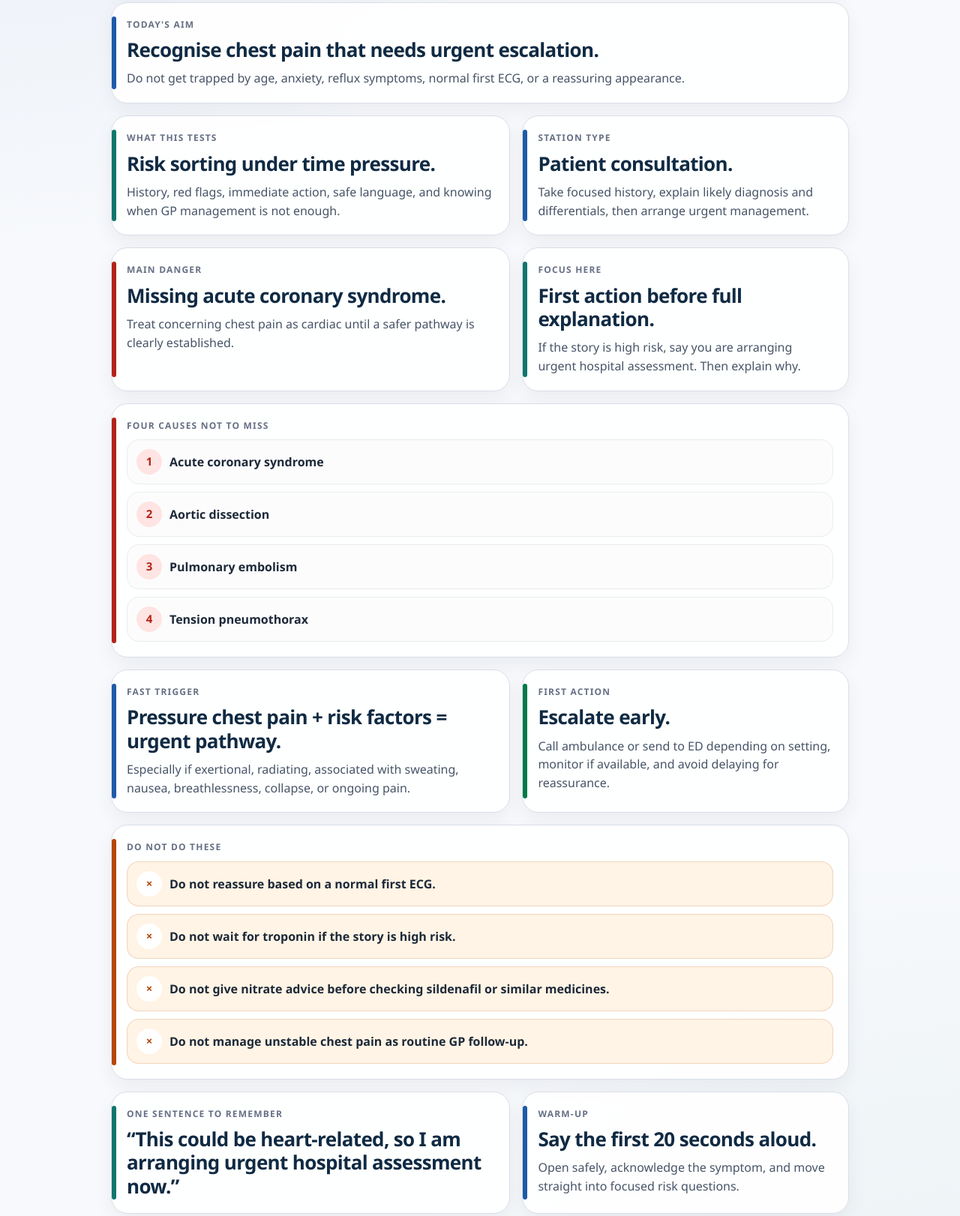
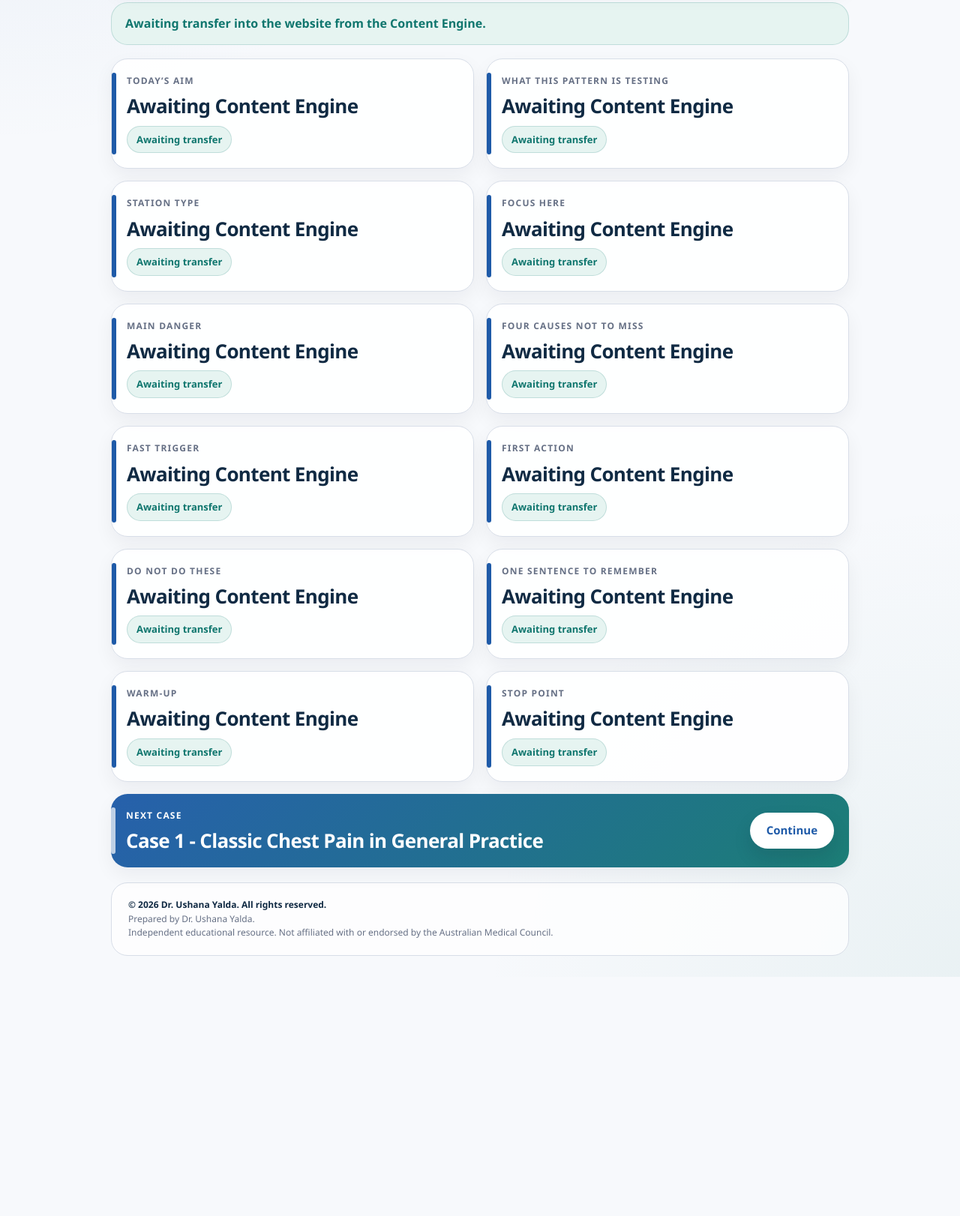
Before and after one commit to ushanayalda/Amc-clinical, a plain HTML site: page before-case.html in a window 1280 px wide. Shown: the part 402-2024 px from the top of the page at 75% size. After the commit the page ends 1705 px from the top, so only its background shows below. Drawn offline with Linux system fonts and the light colour scheme.

Commit message:
Update before-case.html

```diff
--- a/before-case.html
+++ b/before-case.html
@@ -214,6 +214,16 @@
       border-color: rgba(15, 118, 110, 0.18);
     }
 
+    .notice {
+      background: var(--soft-teal);
+      border: 1px solid rgba(15, 118, 110, 0.18);
+      color: var(--teal);
+      border-radius: var(--radius);
+      padding: 16px 18px;
+      margin-bottom: 18px;
+      font-weight: 650;
+    }
+
     .grid {
       display: grid;
       gap: 16px;
@@ -237,27 +247,7 @@
       bottom: 18px;
       width: 6px;
       border-radius: 999px;
-      background: transparent;
-    }
-
-    .card-blue::before {
       background: var(--blue);
-    }
-
-    .card-red::before {
-      background: var(--red);
-    }
-
-    .card-teal::before {
-      background: var(--teal);
-    }
-
-    .card-amber::before {
-      background: var(--amber);
-    }
-
-    .card-green::before {
-      background: var(--green);
     }
 
     .card-title {
@@ -278,82 +268,23 @@
       letter-spacing: -0.025em;
     }
 
-    .card-text {
-      margin: 10px 0 0;
-      color: #475467;
-      font-size: 16px;
-      font-weight: 500;
-      line-height: 1.55;
+    .placeholder {
+      margin-top: 10px;
+      display: inline-flex;
+      width: fit-content;
+      border-radius: 999px;
+      padding: 8px 12px;
+      color: var(--teal);
+      background: var(--soft-teal);
+      border: 1px solid rgba(15, 118, 110, 0.18);
+      font-size: 13px;
+      font-weight: 700;
     }
 
     .two-grid {
       display: grid;
-      grid-template-columns: 1.1fr 0.9fr;
+      grid-template-columns: repeat(2, 1fr);
       gap: 16px;
-    }
-
-    .danger-list {
-      display: grid;
-      gap: 10px;
-      margin-top: 10px;
-    }
-
-    .danger-item {
-      display: grid;
-      grid-template-columns: 34px 1fr;
-      align-items: center;
-      gap: 10px;
-      border: 1px solid #EAECF0;
-      border-radius: 16px;
-      padding: 12px;
-      background: #FCFCFD;
-    }
-
-    .danger-icon {
-      width: 34px;
-      height: 34px;
-      display: inline-grid;
-      place-items: center;
-      border-radius: 999px;
-      color: var(--red);
-      background: var(--soft-red);
-      font-weight: 800;
-      font-size: 15px;
-    }
-
-    .danger-name {
-      color: #1D2939;
-      font-weight: 650;
-      line-height: 1.25;
-    }
-
-    .do-not-grid {
-      display: grid;
-      gap: 10px;
-      margin-top: 10px;
-    }
-
-    .do-not {
-      display: grid;
-      grid-template-columns: 34px 1fr;
-      align-items: center;
-      gap: 10px;
-      border: 1px solid rgba(181, 71, 8, 0.18);
-      border-radius: 16px;
-      padding: 12px;
-      background: var(--soft-amber);
-    }
-
-    .do-not-icon {
-      width: 34px;
-      height: 34px;
-      display: inline-grid;
-      place-items: center;
-      border-radius: 999px;
-      color: var(--amber);
-      background: #FFFFFF;
-      font-weight: 800;
-      font-size: 15px;
     }
 
     .action-card {
@@ -364,13 +295,12 @@
     }
 
     .action-card .card-title,
-    .action-card .card-text,
     .action-card .card-main {
       color: #FFFFFF;
     }
 
-    .action-card .card-text {
-      opacity: 0.9;
+    .action-card::before {
+      background: rgba(255, 255, 255, 0.7);
     }
 
     .action-row {
@@ -473,7 +403,7 @@
   <main class="page">
     <header class="topbar">
       <section class="brand" aria-label="Site identity">
-        <h1 class="brand-title">AMC Clinical Case Pathway</h1>
+        <h1 class="brand-title">AMC Clinical Pathway</h1>
         <p class="brand-credit">Prepared by Dr. Ushana Yalda</p>
       </section>
 
@@ -485,153 +415,117 @@
     </header>
 
     <section class="hero">
-      <p class="eyebrow">Before the case</p>
+      <p class="eyebrow">Before the Case</p>
       <h2 class="hero-title">Dangerous Chest Pain</h2>
       <p class="hero-subtitle">
-        Start by thinking danger first. Your job is not to prove the benign cause. Your job is to avoid missing the life-threatening one.
+        Transfer-ready display page. Clinical content must be inserted exactly from the Content Engine.
       </p>
 
       <div class="hero-strip">
-        <span class="hero-pill pill-risk">Can kill fast</span>
+        <span class="hero-pill pill-risk">Phase 1 - Can Kill Fast</span>
         <span class="hero-pill pill-pattern">Pattern 1</span>
-        <span class="hero-pill pill-next">Next: Case 1</span>
+        <span class="hero-pill pill-next">Current unit</span>
       </div>
     </section>
 
-    <section class="grid" aria-label="Before the case cards">
-      <article class="card card-blue">
-        <p class="card-title">Today's aim</p>
-        <p class="card-main">Recognise chest pain that needs urgent escalation.</p>
-        <p class="card-text">
-          Do not get trapped by age, anxiety, reflux symptoms, normal first ECG, or a reassuring appearance.
-        </p>
-      </article>
+    <section class="notice">
+      Awaiting transfer into the website from the Content Engine.
+    </section>
 
+    <section class="grid" aria-label="Before the case content placeholders">
       <section class="two-grid">
-        <article class="card card-teal">
-          <p class="card-title">What this tests</p>
-          <p class="card-main">Risk sorting under time pressure.</p>
-          <p class="card-text">
-            History, red flags, immediate action, safe language, and knowing when GP management is not enough.
-          </p>
+        <article class="card">
+          <p class="card-title">Today’s Aim</p>
+          <p class="card-main">Awaiting Content Engine</p>
+          <span class="placeholder">Awaiting transfer</span>
         </article>
 
-        <article class="card card-blue">
-          <p class="card-title">Station type</p>
-          <p class="card-main">Patient consultation.</p>
-          <p class="card-text">
-            Take focused history, explain likely diagnosis and differentials, then arrange urgent management.
-          </p>
+        <article class="card">
+          <p class="card-title">What This Pattern Is Testing</p>
+          <p class="card-main">Awaiting Content Engine</p>
+          <span class="placeholder">Awaiting transfer</span>
         </article>
       </section>
 
       <section class="two-grid">
-        <article class="card card-red">
-          <p class="card-title">Main danger</p>
-          <p class="card-main">Missing acute coronary syndrome.</p>
-          <p class="card-text">
-            Treat concerning chest pain as cardiac until a safer pathway is clearly established.
-          </p>
+        <article class="card">
+          <p class="card-title">Station Type</p>
+          <p class="card-main">Awaiting Content Engine</p>
+          <span class="placeholder">Awaiting transfer</span>
         </article>
 
-        <article class="card card-teal">
-          <p class="card-title">Focus here</p>
-          <p class="card-main">First action before full explanation.</p>
-          <p class="card-text">
-            If the story is high risk, say you are arranging urgent hospital assessment. Then explain why.
-          </p>
+        <article class="card">
+          <p class="card-title">Focus Here</p>
+          <p class="card-main">Awaiting Content Engine</p>
+          <span class="placeholder">Awaiting transfer</span>
         </article>
       </section>
 
-      <article class="card card-red">
-        <p class="card-title">Four causes not to miss</p>
-        <div class="danger-list">
-          <div class="danger-item">
-            <span class="danger-icon">1</span>
-            <span class="danger-name">Acute coronary syndrome</span>
-          </div>
-          <div class="danger-item">
-            <span class="danger-icon">2</span>
-            <span class="danger-name">Aortic dissection</span>
-          </div>
-          <div class="danger-item">
-            <span class="danger-icon">3</span>
-            <span class="danger-name">Pulmonary embolism</span>
-          </div>
-          <div class="danger-item">
-            <span class="danger-icon">4</span>
-            <span class="danger-name">Tension pneumothorax</span>
-          </div>
-        </div>
-      </article>
-
       <section class="two-grid">
-        <article class="card card-blue">
-          <p class="card-title">Fast trigger</p>
-          <p class="card-main">Pressure chest pain + risk factors = urgent pathway.</p>
-          <p class="card-text">
-            Especially if exertional, radiating, associated with sweating, nausea, breathlessness, collapse, or ongoing pain.
-          </p>
+        <article class="card">
+          <p class="card-title">Main Danger</p>
+          <p class="card-main">Awaiting Content Engine</p>
+          <span class="placeholder">Awaiting transfer</span>
         </article>
 
-        <article class="card card-green">
-          <p class="card-title">First action</p>
-          <p class="card-main">Escalate early.</p>
-          <p class="card-text">
-            Call ambulance or send to ED depending on setting, monitor if available, and avoid delaying for reassurance.
-          </p>
+        <article class="card">
+          <p class="card-title">Four Causes Not to Miss</p>
+          <p class="card-main">Awaiting Content Engine</p>
+          <span class="placeholder">Awaiting transfer</span>
         </article>
       </section>
 
-      <article class="card card-amber">
-        <p class="card-title">Do not do these</p>
-        <div class="do-not-grid">
-          <div class="do-not">
-            <span class="do-not-icon">×</span>
-            <span class="danger-name">Do not reassure based on a normal first ECG.</span>
-          </div>
-          <div class="do-not">
-            <span class="do-not-icon">×</span>
-            <span class="danger-name">Do not wait for troponin if the story is high risk.</span>
-          </div>
-          <div class="do-not">
-            <span class="do-not-icon">×</span>
-            <span class="danger-name">Do not give nitrate advice before checking sildenafil or similar medicines.</span>
-          </div>
-          <div class="do-not">
-            <span class="do-not-icon">×</span>
-            <span class="danger-name">Do not manage unstable chest pain as routine GP follow-up.</span>
-          </div>
-        </div>
-      </article>
+      <section class="two-grid">
+        <article class="card">
+          <p class="card-title">Fast Trigger</p>
+          <p class="card-main">Awaiting Content Engine</p>
+          <span class="placeholder">Awaiting transfer</span>
+        </article>
+
+        <article class="card">
+          <p class="card-title">First Action</p>
+          <p class="card-main">Awaiting Content Engine</p>
+          <span class="placeholder">Awaiting transfer</span>
+        </article>
+      </section>
 
       <section class="two-grid">
-        <article class="card card-teal">
-          <p class="card-title">One sentence to remember</p>
-          <p class="card-main">“This could be heart-related, so I am arranging urgent hospital assessment now.”</p>
+        <article class="card">
+          <p class="card-title">Do Not Do These</p>
+          <p class="card-main">Awaiting Content Engine</p>
+          <span class="placeholder">Awaiting transfer</span>
         </article>
 
-        <article class="card card-blue">
-          <p class="card-title">Warm-up</p>
-          <p class="card-main">Say the first 20 seconds aloud.</p>
-          <p class="card-text">
-            Open safely, acknowledge the symptom, and move straight into focused risk questions.
-          </p>
+        <article class="card">
+          <p class="card-title">One Sentence to Remember</p>
+          <p class="card-main">Awaiting Content Engine</p>
+          <span class="placeholder">Awaiting transfer</span>
+        </article>
+      </section>
+
+      <section class="two-grid">
+        <article class="card">
+          <p class="card-title">Warm-Up</p>
+          <p class="card-main">Awaiting Content Engine</p>
+          <span class="placeholder">Awaiting transfer</span>
+        </article>
+
+        <article class="card">
+          <p class="card-title">Stop Point</p>
+          <p class="card-main">Awaiting Content Engine</p>
+          <span class="placeholder">Awaiting transfer</span>
         </article>
       </section>
 
       <article class="card action-card">
         <div class="action-row">
           <div>
-            <p class="card-title">Next case</p>
-            <p class="card-main">Case 1 · Classic Chest Pain in General Practice</p>
-            <p class="card-text">
-              Start the first station when you can speak out loud for eight minutes.
-            </p>
+            <p class="card-title">Next Case</p>
+            <p class="card-main">Case 1 - Classic Chest Pain in General Practice</p>
           </div>
 
-          <button class="primary-action" type="button" onclick="alert('Case 1 page will be built next.')">
-            Start Case 1
+          <button class="primary-action" type="button" onclick="alert('Case 1 awaits transfer into the website from the Content Engine.')">
+            Continue
           </button>
         </div>
       </article>
```
